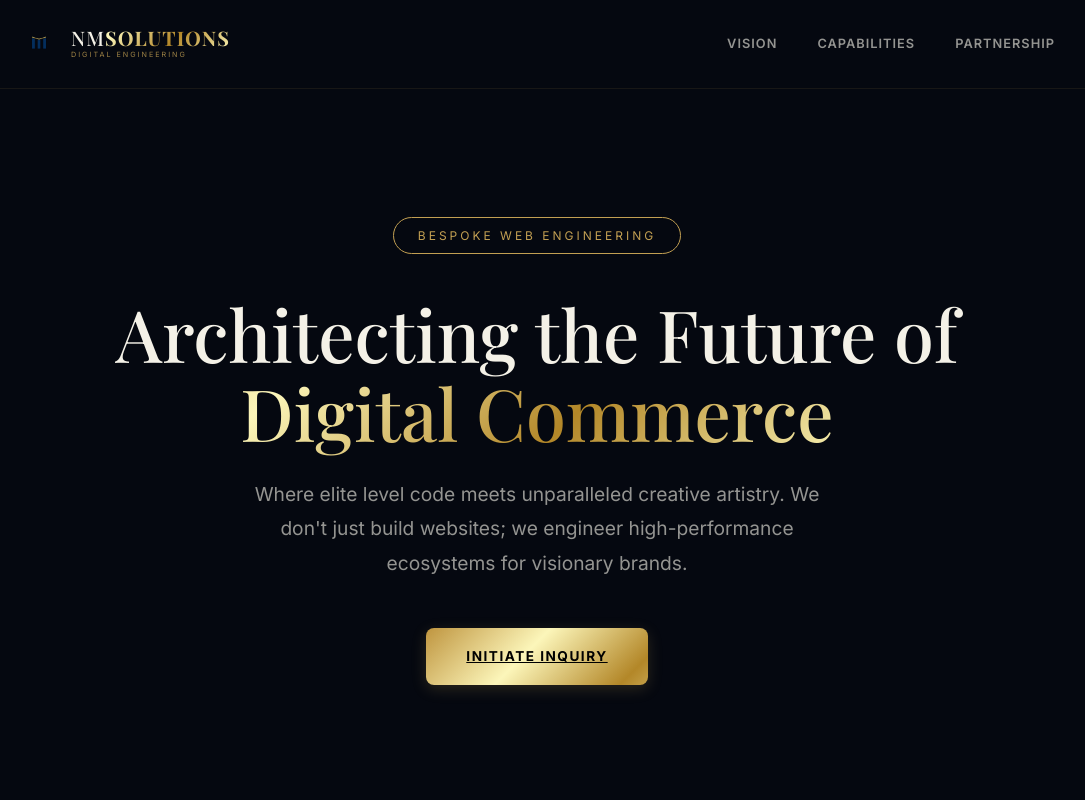
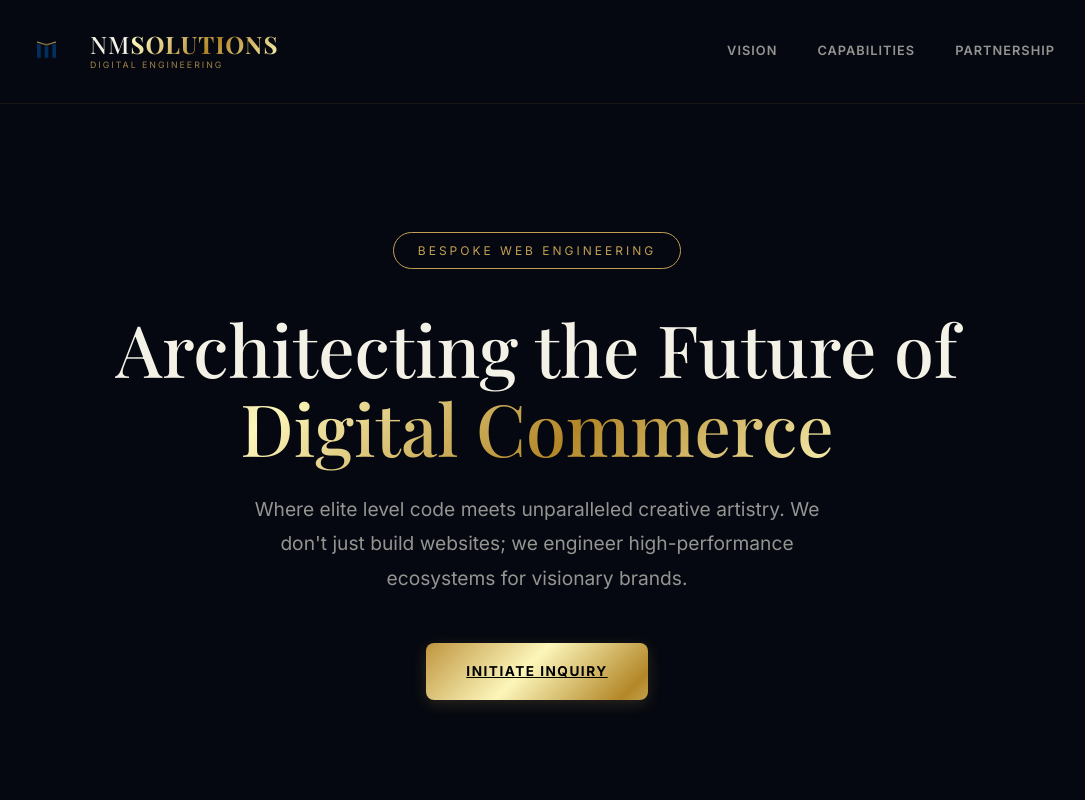
Before and after one commit to Mapetere/nm_holdings_site, a Next.js app: page / in a window 1280 px wide. Shown: the top 800 px of the page, without its empty margins (103-1188 px from the left). Built offline with nearby package versions, Linux system fonts and the light colour scheme; a web font is replaced by a local one.

Commit message:
style: increase header logo and branding size for better visibility

```diff
--- a/src/app/page.tsx
+++ b/src/app/page.tsx
@@ -78,17 +78,17 @@ export default function Home() {
                     justifyContent: 'space-between',
                     alignItems: 'center'
                 }}>
-                    <div style={{ display: 'flex', alignItems: 'center', gap: '0.75rem' }}>
+                    <div style={{ display: 'flex', alignItems: 'center', gap: '1rem' }}>
                         <img
                             src="/nm-solutions-icon.png"
                             alt="NM Solutions icon"
-                            style={{ height: '40px', width: 'auto' }}
+                            style={{ height: '55px', width: 'auto' }}
                         />
                         <div style={{ display: 'flex', flexDirection: 'column' }}>
-                            <span className="serif" style={{ fontSize: '1.25rem', letterSpacing: '1px', fontWeight: '500', lineHeight: '1.1' }}>
+                            <span className="serif" style={{ fontSize: '1.5rem', letterSpacing: '1px', fontWeight: '500', lineHeight: '1.1' }}>
                                 NM<span className="gold-metallic" style={{ fontWeight: '700' }}>SOLUTIONS</span>
                             </span>
-                            <span style={{ fontSize: '0.45rem', textTransform: 'uppercase', letterSpacing: '2px', color: 'var(--gold)', opacity: 0.8 }}>
+                            <span style={{ fontSize: '0.55rem', textTransform: 'uppercase', letterSpacing: '2px', color: 'var(--gold)', opacity: 0.8 }}>
                                 Digital Engineering
                             </span>
                         </div>
```
